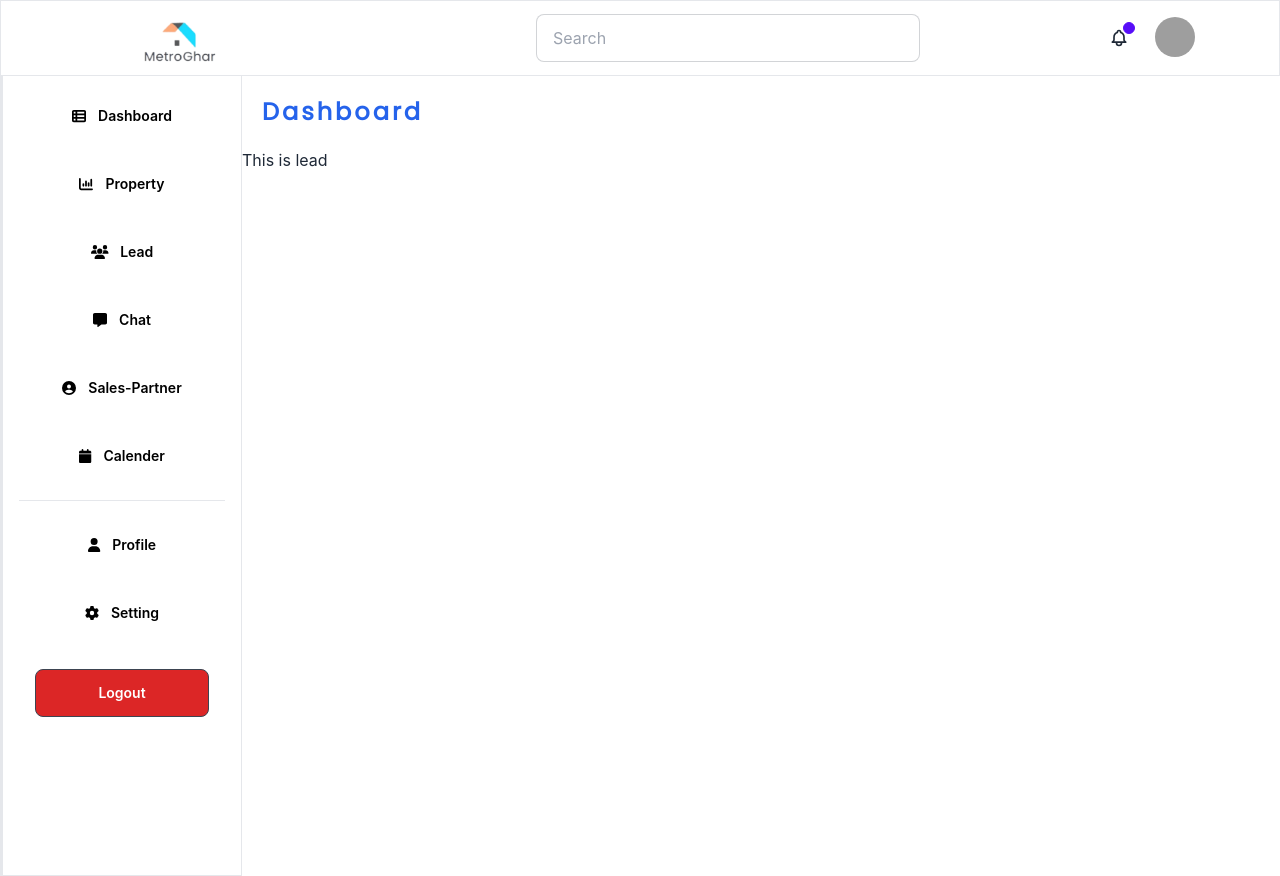
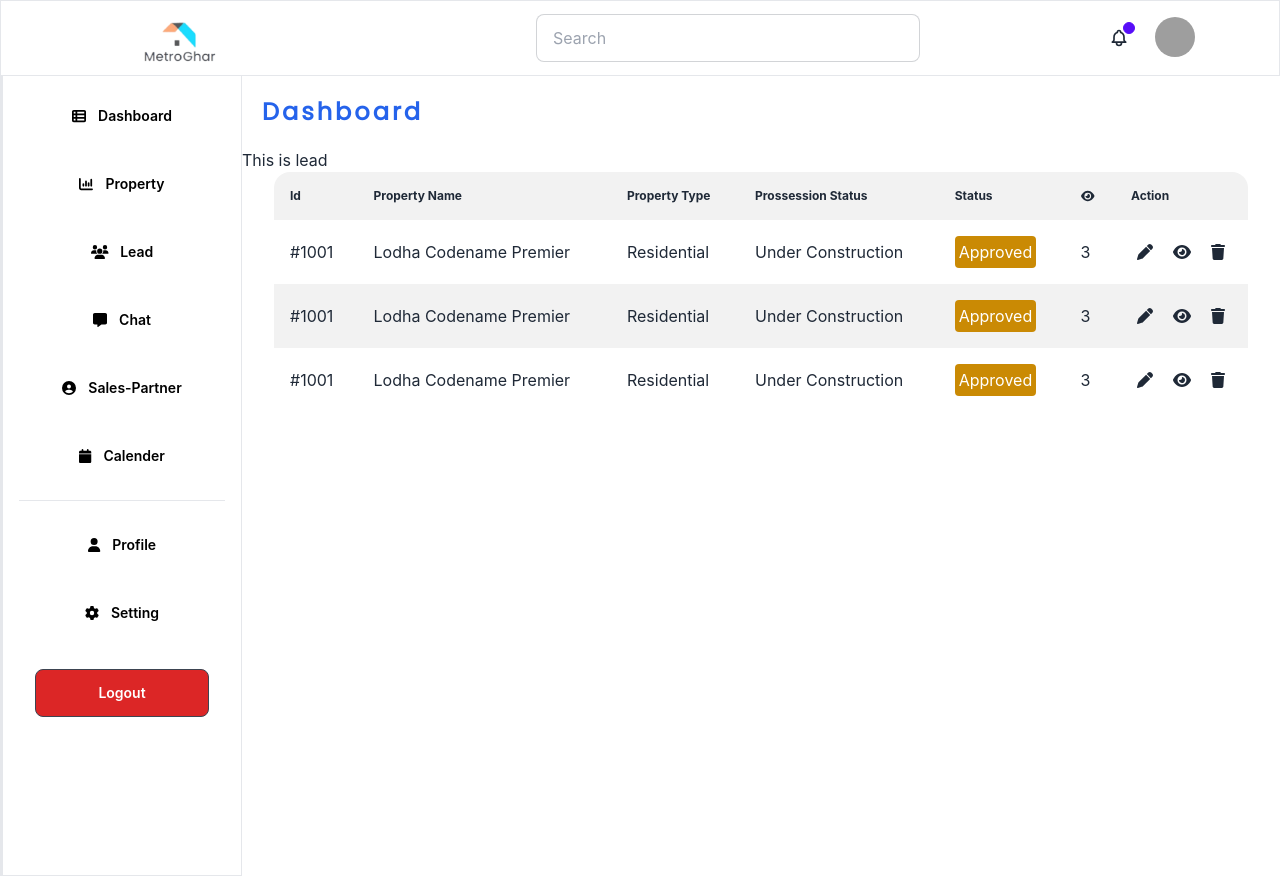
Before and after one commit to ashrafurrahman22/metroghar-front-end-task, a React (Create React App) app: page /dashboard in a window 1280 px wide. Built offline with nearby package versions, Linux system fonts and the light colour scheme; grey boxes are pictures that could not be loaded.

Commit message:
table-added-on-lead-route

```diff
--- a/src/Pages/Home/Dashboard/Lead/Lead.js
+++ b/src/Pages/Home/Dashboard/Lead/Lead.js
@@ -1,9 +1,13 @@
 import React from 'react';
+import Table from './Table';
 
 const Lead = () => {
     return (
         <div>
             <h2>This is lead</h2>
+            <div className='px-8'>
+            <Table></Table>
+            </div>
         </div>
     );
 };
--- /dev/null
+++ b/src/Pages/Home/Dashboard/Lead/Table.js
@@ -0,0 +1,78 @@
+import { faEye, faPen, faTrash } from '@fortawesome/free-solid-svg-icons';
+import { FontAwesomeIcon } from '@fortawesome/react-fontawesome';
+import React from 'react';
+
+const Table = () => {
+    return (
+        <div>
+            <div class="overflow-x-auto">
+  <table class="table table-zebra w-full">
+    {/* <!-- head --> */}
+    <thead>
+      <tr>
+        <th className='normal-case'>Id</th>
+        <th className='normal-case'>Property Name</th>
+        <th className='normal-case'>Property Type</th>
+        <th className='normal-case'>Prossession Status</th>
+        <th className='normal-case'>Status</th>
+        <th className='normal-case'>
+            <FontAwesomeIcon icon={faEye}></FontAwesomeIcon>
+        </th>
+        <th className='normal-case'>Action</th>
+      </tr>
+    </thead>
+    <tbody>
+      {/* <!-- row 1 --> */}
+      <tr>
+        <th className='font-normal'>#1001</th>
+        <td>Lodha Codename Premier</td>
+        <td>Residential</td>
+        <td>Under Construction</td>
+        <td><button className='bg-yellow-600 p-1 rounded text-white '>Approved</button></td>
+        <td>3</td>
+        <td>
+            <div className='flex justify-center items-center gap-5'>
+            <FontAwesomeIcon icon={faPen}></FontAwesomeIcon>
+            <FontAwesomeIcon icon={faEye}></FontAwesomeIcon>
+            <FontAwesomeIcon icon={faTrash}></FontAwesomeIcon>
+            </div>
+        </td>
+      </tr>
+      <tr>
+        <th className='font-normal'>#1001</th>
+        <td>Lodha Codename Premier</td>
+        <td>Residential</td>
+        <td>Under Construction</td>
+        <td><button className='bg-yellow-600 p-1 rounded text-white '>Approved</button></td>
+        <td>3</td>
+        <td>
+            <div className='flex justify-center items-center gap-5'>
+            <FontAwesomeIcon icon={faPen}></FontAwesomeIcon>
+            <FontAwesomeIcon icon={faEye}></FontAwesomeIcon>
+            <FontAwesomeIcon icon={faTrash}></FontAwesomeIcon>
+            </div>
+        </td>
+      </tr>
+      <tr>
+        <th className='font-normal'>#1001</th>
+        <td>Lodha Codename Premier</td>
+        <td>Residential</td>
+        <td>Under Construction</td>
+        <td><button className='bg-yellow-600 p-1 rounded text-white '>Approved</button></td>
+        <td>3</td>
+        <td>
+            <div className='flex justify-center items-center gap-5'>
+            <FontAwesomeIcon icon={faPen}></FontAwesomeIcon>
+            <FontAwesomeIcon icon={faEye}></FontAwesomeIcon>
+            <FontAwesomeIcon icon={faTrash}></FontAwesomeIcon>
+            </div>
+        </td>
+      </tr>
+    </tbody>
+  </table>
+</div>
+        </div>
+    );
+};
+
+export default Table;
```
